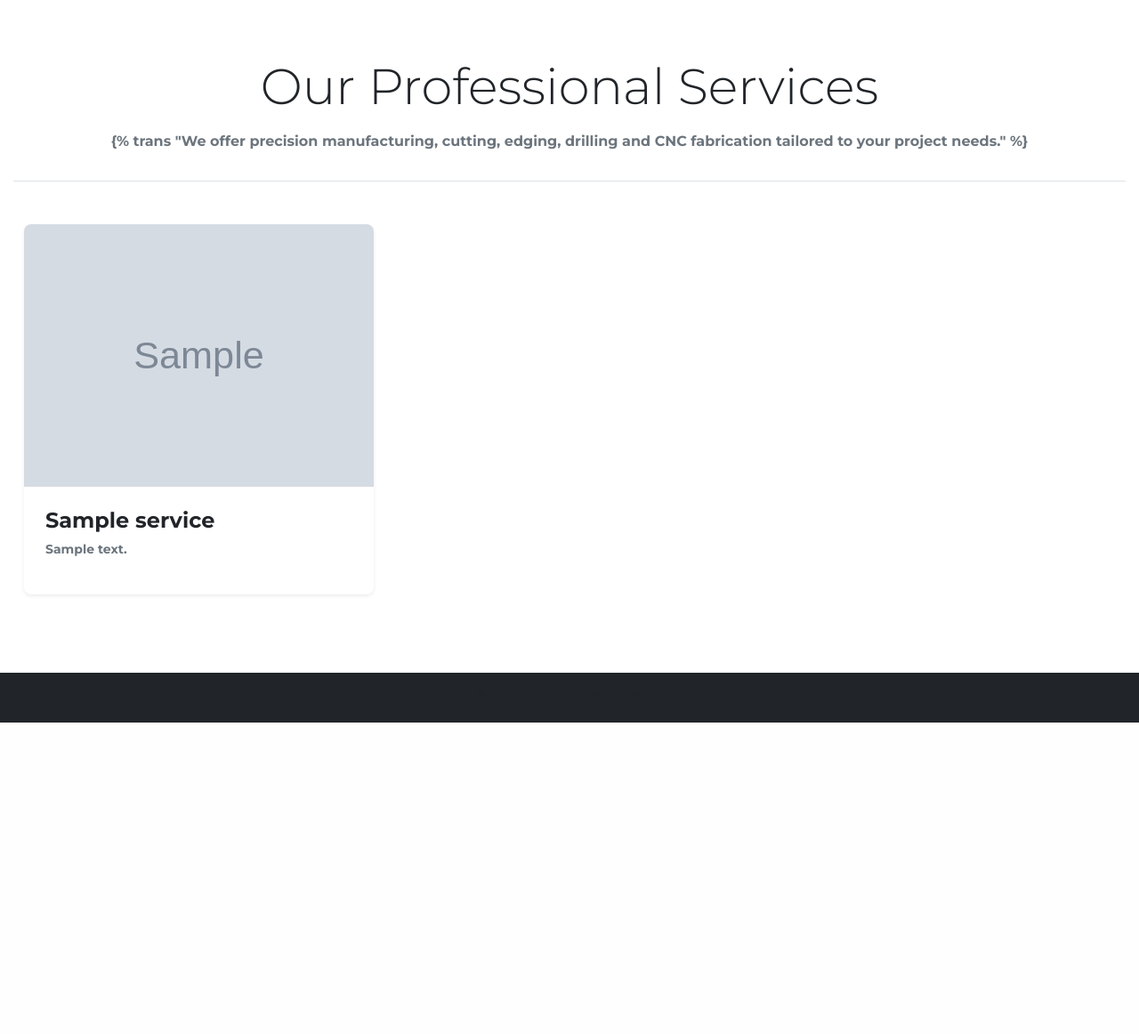
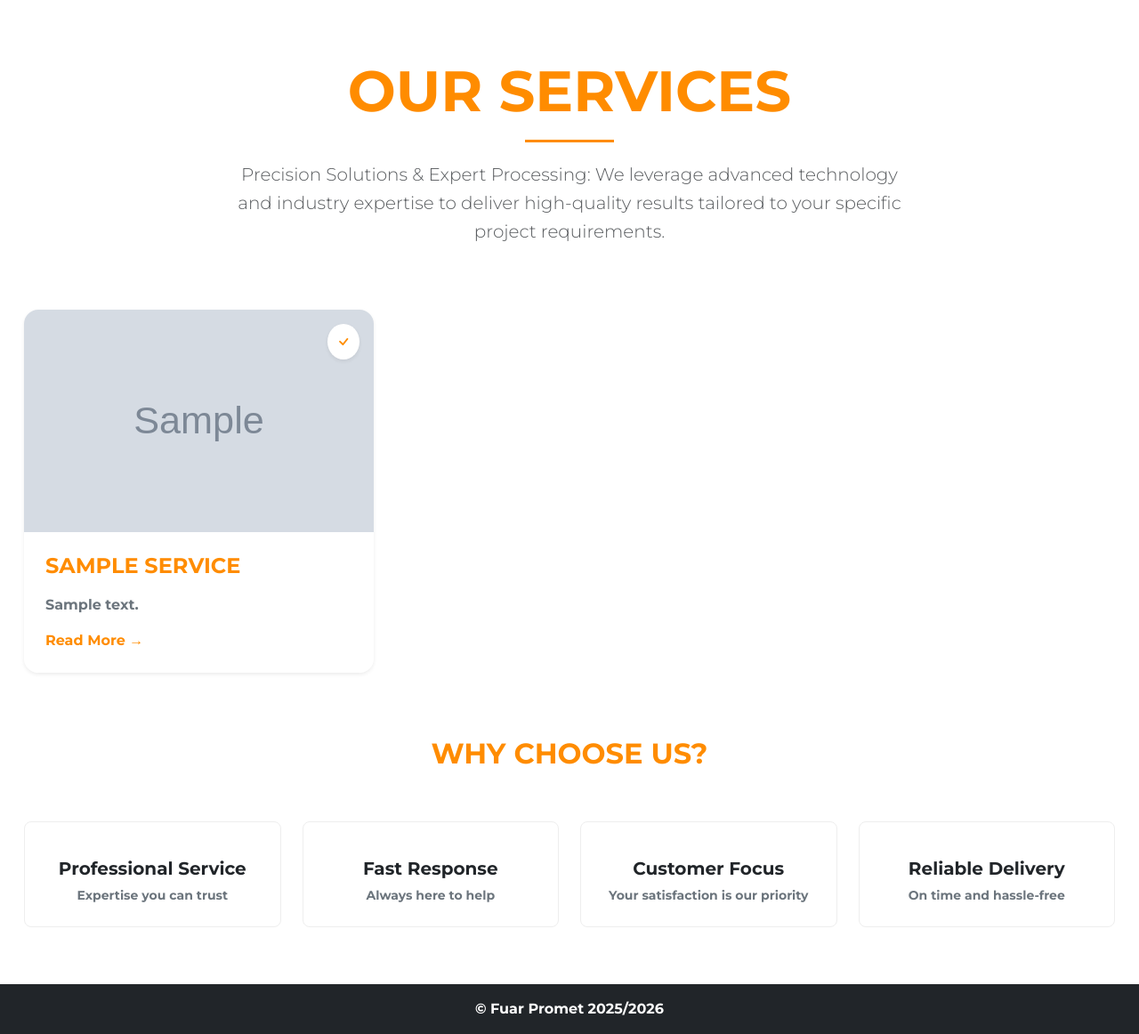
Before and after one commit to aysunsuleymanii/FuarPromet, a Django app: page /services/ in a window 1280 px wide. Shown: the part 124-1286 px from the top of the page at 89% size. Before the commit the page ends 936 px from the top, so only its background shows below. Run offline with Django 5.2, Linux system fonts and the light colour scheme; tables that the repository leaves empty hold one stand-in row (values such as "Sample post"); grey boxes marked "Sample" are stand-in pictures.

Commit message:
services page improvement

```diff
--- a/fuar_promet_web/fuar_promet/templates/base.html
+++ b/fuar_promet_web/fuar_promet/templates/base.html
@@ -89,7 +89,7 @@
 
 <!-- Footer -->
 <footer class="bg-dark d-flex justify-content-center p-3 mt-5">
-    <p class="text-bold mb-0">© Fuar Promet 2025/2026</p>
+    <p class="text-bold mb-0 text-white">© Fuar Promet 2025/2026</p>
 </footer>
 
 <!-- Bootstrap JS - Loaded at the end -->
--- a/fuar_promet_web/fuar_promet/templates/services.html
+++ b/fuar_promet_web/fuar_promet/templates/services.html
@@ -1,51 +1,148 @@
 {% extends 'base.html' %}
 {% load static i18n %}
 
-{% block title %}{% trans "Services" %} - Fuar Promet{% endblock %}
+{% block title %}{% trans "Our Services" %} - Fuar Promet{% endblock %}
 
 {% block content %}
 <div class="container my-5 py-3">
 
-    <!-- Header -->
-    <header class="text-center mb-5 pb-3 border-bottom">
-        <h1 class="display-4 fw-light text-dark" style="font-weight:400;">
-            {% trans "Our Professional Services" %}
+    <header class="text-center mb-5 pb-4">
+        <h1 class="display-3 fw-bold mb-3" style="color: #ff8c00;">
+            {% trans "OUR SERVICES" %}
         </h1>
-        <p class="text-secondary mt-3">
-            {% trans "We offer precision manufacturing, cutting, edging, drilling and CNC fabrication tailored to your
-            project needs." %}
+        <div style="width: 100px; height: 3px; background: #ff8c00; margin: 0 auto 20px;"></div>
+        <p class="lead text-muted" style="max-width: 750px; margin: 0 auto; line-height: 1.6;">
+        {% trans "Precision Solutions & Expert Processing: We leverage advanced technology and industry expertise to deliver high-quality results tailored to your specific project requirements." %}
         </p>
     </header>
 
-    <!-- Services Grid -->
-    <div class="row g-4">
+    <div class="row g-4 mb-5">
         {% for service in services %}
-        <div class="col-xl-4 col-lg-6 col-md-6 col-sm-12">
-            <a href="{% url 'service_detail' service.pk %}" class="text-decoration-none text-dark">
-                <div class="card h-100 shadow-sm border-0 rounded-3 overflow-hidden service-card">
-                    <div class="service-image-container">
-                        {% if service.image %}
-                        <img src="{{ service.image.url }}" class="card-img-top service-img" alt="{{ service.name }}">
-                        {% else %}
-                        <img src="{% static 'placeholder-elegant.png' %}" class="card-img-top service-img"
-                             alt="No image">
-                        {% endif %}
+        <div class="col-xl-4 col-lg-4 col-md-6 col-sm-12">
+            <a href="{% url 'service_detail' service.pk %}" class="text-decoration-none">
+                <div class="card h-100 border-0 rounded-4 overflow-hidden shadow-sm service-card position-relative">
+
+                    {% if service.image %}
+                    <div class="service-image-container position-relative overflow-hidden">
+                        <img src="{{ service.image.url }}" class="card-img-top service-img w-100"
+                             alt="{{ service.name }}" style="height: 250px; object-fit: cover;">
+                        <div class="image-overlay position-absolute top-0 start-0 w-100 h-100"></div>
+
+                        <div class="service-badge position-absolute top-0 end-0 m-3">
+                            <div class="bg-white rounded-circle p-2 shadow-sm">
+                                <svg xmlns="http://www.w3.org/2000/svg" width="20" height="20" fill="#ff8c00" viewBox="0 0 16 16">
+                                    <path d="M10.97 4.97a.75.75 0 0 1 1.07 1.05l-3.99 4.99a.75.75 0 0 1-1.08.02L4.324 8.384a.75.75 0 1 1 1.06-1.06l2.094 2.093 3.473-4.425a.267.267 0 0 1 .02-.022z"/>
+                                </svg>
+                            </div>
+                        </div>
                     </div>
+                    {% endif %}
 
-                    <div class="card-body p-4">
-                        <h4 class="fw-semibold mb-2">{{ service.name }}</h4>
-                        <p class="text-secondary small description-text">{{ service.description }}</p>
+                    <div class="card-body p-4 bg-white d-flex flex-column">
+                        <h4 class="fw-bold mb-3" style="color: #ff8c00;">
+                            {{ service.name|upper }}
+                        </h4>
+                        <p class="text-secondary mb-3" style="line-height: 1.6;">
+                            {{ service.description|truncatewords:25 }}
+                        </p>
+                        <div class="mt-auto">
+                            <span class="text-primary fw-bold" style="color: #ff8c00 !important;">{% trans "Read More" %} →</span>
+                        </div>
                     </div>
                 </div>
+            </a>
         </div>
         {% empty %}
-        <div class="col-12">
-            <div class="alert alert-info text-center">
-                {% trans "No services available at the moment." %}
-            </div>
+        <div class="col-12 text-center">
+            <p class="text-muted">{% trans "No services available at the moment." %}</p>
         </div>
         {% endfor %}
     </div>
 
+    <div class="row g-4 mt-5">
+        <div class="col-12 text-center mb-4">
+            <h2 class="fw-bold" style="color: #ff8c00;">{% trans "WHY CHOOSE US?" %}</h2>
+        </div>
+
+        <div class="col-md-3 col-sm-6">
+            <div class="text-center p-4 rounded-3 feature-box h-100">
+                <div class="mb-3">
+                    <i class="bi bi-patch-check" style="font-size: 2rem; color: #ff8c00;"></i>
+                </div>
+                <h5 class="fw-bold mb-2">{% trans "Professional Service" %}</h5>
+                <p class="text-secondary small mb-0">{% trans "Expertise you can trust" %}</p>
+            </div>
+        </div>
+
+        <div class="col-md-3 col-sm-6">
+            <div class="text-center p-4 rounded-3 feature-box h-100">
+                <div class="mb-3">
+                    <i class="bi bi-chat-left-dots" style="font-size: 2rem; color: #ff8c00;"></i>
+                </div>
+                <h5 class="fw-bold mb-2">{% trans "Fast Response" %}</h5>
+                <p class="text-secondary small mb-0">{% trans "Always here to help" %}</p>
+            </div>
+        </div>
+
+        <div class="col-md-3 col-sm-6">
+            <div class="text-center p-4 rounded-3 feature-box h-100">
+                <div class="mb-3">
+                    <i class="bi bi-heart" style="font-size: 2rem; color: #ff8c00;"></i>
+                </div>
+                <h5 class="fw-bold mb-2">{% trans "Customer Focus" %}</h5>
+                <p class="text-secondary small mb-0">{% trans "Your satisfaction is our priority" %}</p>
+            </div>
+        </div>
+
+        <div class="col-md-3 col-sm-6">
+            <div class="text-center p-4 rounded-3 feature-box h-100">
+                <div class="mb-3">
+                    <i class="bi bi-truck" style="font-size: 2rem; color: #ff8c00;"></i>
+                </div>
+                <h5 class="fw-bold mb-2">{% trans "Reliable Delivery" %}</h5>
+                <p class="text-secondary small mb-0">{% trans "On time and hassle-free" %}</p>
+            </div>
+        </div>
+    </div>
 </div>
+
+<style>
+    .service-card {
+        transition: transform 0.3s ease, box-shadow 0.3s ease;
+    }
+
+    .service-card:hover {
+        transform: translateY(-10px);
+        box-shadow: 0 15px 30px rgba(0,0,0,0.1) !important;
+    }
+
+    .service-img {
+        transition: transform 0.5s ease;
+    }
+
+    .service-card:hover .service-img {
+        transform: scale(1.05);
+    }
+
+    .image-overlay {
+        background: rgba(0,0,0,0.1);
+        opacity: 0;
+        transition: opacity 0.3s ease;
+    }
+
+    .service-card:hover .image-overlay {
+        opacity: 1;
+    }
+
+    .feature-box {
+        background: #fff;
+        border: 1px solid #eee;
+        transition: all 0.3s ease;
+    }
+
+    .feature-box:hover {
+        border-color: #ff8c00;
+        box-shadow: 0 5px 15px rgba(255, 140, 0, 0.1);
+    }
+</style>
 {% endblock %}
```
Also changed, not shown: fuar_promet_web/locale/mk/LC_MESSAGES/django.po, fuar_promet_web/locale/sq/LC_MESSAGES/django.po, fuar_promet_web/locale/tr/LC_MESSAGES/django.po, 3 other files.
